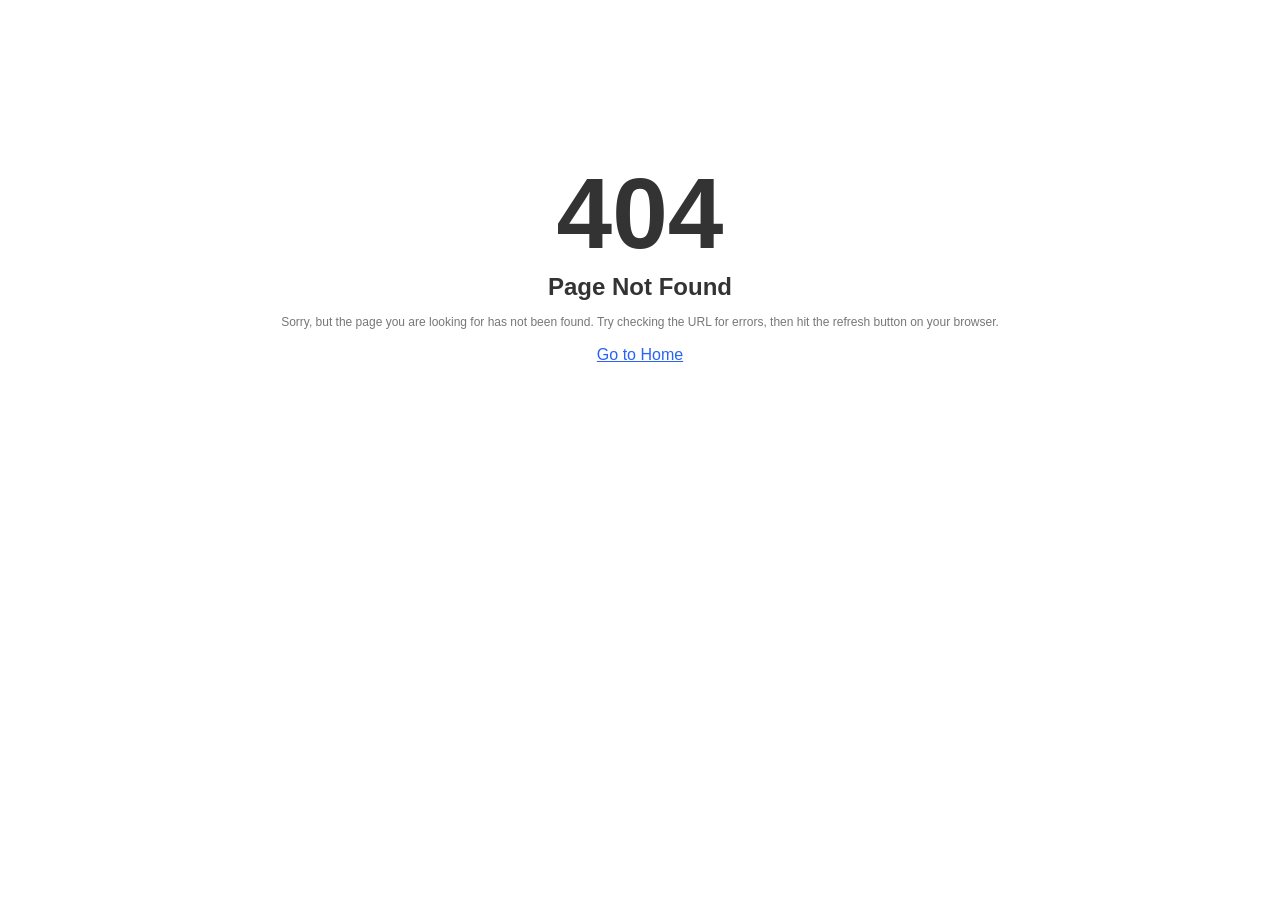
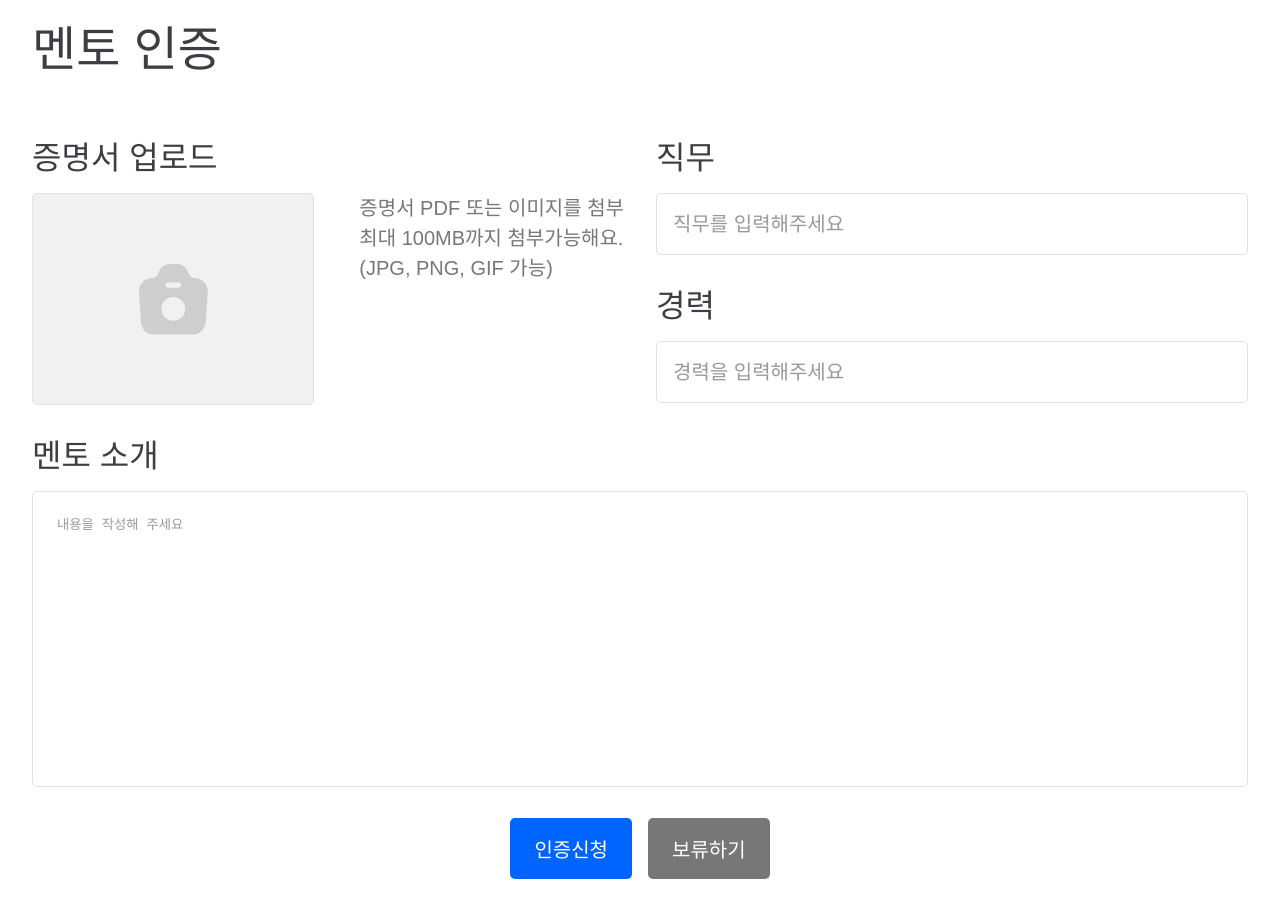
Before and after one commit to SWM14-HumanError/Match-Up-Frontend, a React (Vite) app: page /auth/mentor in a window 1280 px wide. Before the commit this address had no page. Shown: the part 140-1058 px from the top of the page. Before the commit the page ends 800 px from the top, so only its background shows below. Built offline with nearby package versions, Linux system fonts and the light colour scheme; a web font is replaced by a local one.

Commit message:
Create: 멘토 인증 페이지 생성 및 구현

```diff
--- a/src/App.tsx
+++ b/src/App.tsx
@@ -11,6 +11,7 @@ import ProjectDetailPage from './pages/ProjectPage/ProjectDetailPage.tsx';
 import EditProjectInfoPage from './pages/ProjectPage/EditProjectInfoPage.tsx';
 import UserDetailPage from './pages/ProfilePage/UserDetailPage.tsx';
 import EditProfileInfoPage from './pages/ProfilePage/EditProfileInfoPage.tsx';
+import MentorAuthPage from './pages/MentorAuthPage.tsx';
 import MyGroup from './pages/Mypage/MyGroup.tsx';
 import Page404 from './pages/Page404.tsx';
 import './App.css'
@@ -50,6 +51,8 @@ function App() {
           <Route path='/profile/:userId' element={<UserDetailPage/>}/>
           <Route path='/update/profile' element={<EditProfileInfoPage/>}/>
 
+          <Route path='/auth/mentor' element={<MentorAuthPage/>}/>
+
           <Route path='*' element={<Page404/>}/>
         </Routes>
       </BrowserRouter>
--- a/src/index.css
+++ b/src/index.css
@@ -95,10 +95,10 @@ button:disabled {
   background: var(--color-morelighter);
 }
 
-button.cancel {
+button.cancel, a.button.cancel {
   background: var(--color-gray);
 }
-button.cancel:hover {
+button.cancel:hover, a.button.cancel:hover {
   background: #333;
 }
 
--- /dev/null
+++ b/src/pages/MentorAuthPage.tsx
@@ -0,0 +1,67 @@
+import {useRef} from 'react';
+import Navigation from '../components/Navigation.tsx';
+import Camera from '../components/svgs/Camera.tsx';
+
+import '../styles/MainProjectPage.scss';
+
+function MentorAuthPage() {
+  const FileInput = useRef<HTMLInputElement>(null);
+
+  return (
+    <>
+      <Navigation isLogin={false}/>
+
+      <div className='main_layout'>
+        <h1>멘토 인증</h1>
+
+        <div className='team_update_layout'>
+          <div className='team_title_layout'>
+            <div>
+              <h2>증명서 업로드</h2>
+              <div className='upload_layout'>
+                <div className='upload_image' onClick={() => FileInput.current?.click()}>
+                  { !!(FileInput.current?.files?.length) ? (
+                    <img src={URL.createObjectURL(FileInput.current.files[0])} alt='대표 이미지'/>
+                  ) : (
+                    <div className='upload_demo'>
+                      <Camera/>
+                    </div>
+                  )}
+                  <input type='file' accept='image/*' ref={FileInput}/>
+                </div>
+                <p>
+                  증명서 PDF 또는 이미지를 첨부 <br/>
+                  최대 100MB까지 첨부가능해요. <br/>
+                  (JPG, PNG, GIF 가능)
+                </p>
+              </div>
+            </div>
+
+            <div>
+              <h2>직무</h2>
+              <div className='inputs_layout'>
+                <input type='text' placeholder='직무를 입력해주세요'/>
+              </div>
+
+              <h2>경력</h2>
+              <div className='inputs_layout'>
+                <input type='text' placeholder='경력을 입력해주세요'/>
+              </div>
+            </div>
+          </div>
+
+          <h2>멘토 소개</h2>
+          <textarea placeholder='내용을 작성해 주세요'/>
+
+          <div className='submit_button_layout'>
+            <button type={'submit'}>인증신청</button>
+            <button type={'submit'} className='cancel'>보류하기</button>
+          </div>
+        </div>
+
+      </div>
+    </>
+  );
+}
+
+export default MentorAuthPage;
--- a/src/pages/ProfilePage/UserDetailPage.tsx
+++ b/src/pages/ProfilePage/UserDetailPage.tsx
@@ -103,7 +103,7 @@ function UserDetailPage() {
 
         <div className='modify_button_layout'>
           <Link to='/update/profile' className='button'>수정히기</Link>
-          <button className='cancel'>멘토인증</button>
+          <Link to='/auth/mentor' className='button cancel'>멘토인증</Link>
         </div>
 
       </div>
--- a/src/styles/components/DialogTemplate.scss
+++ b/src/styles/components/DialogTemplate.scss
@@ -11,10 +11,12 @@
     position: absolute;
     top: 50%;
     left: 50%;
+    max-height: 80%;
     transform: translate(-50%, -50%);
     background-color: #F9F9F9;
     box-sizing: border-box;
     filter: drop-shadow(0px 16px 32px rgba(0, 0, 0, 0.15));
+    overflow-y: auto;
 
     &.loading {
       background: transparent;
@@ -60,6 +62,8 @@
 
     .dialog_footer {
       display: flex;
+      position: sticky;
+      bottom: 0;
       justify-content: flex-end;
       padding: 0 24px 24px 24px;
 
```
